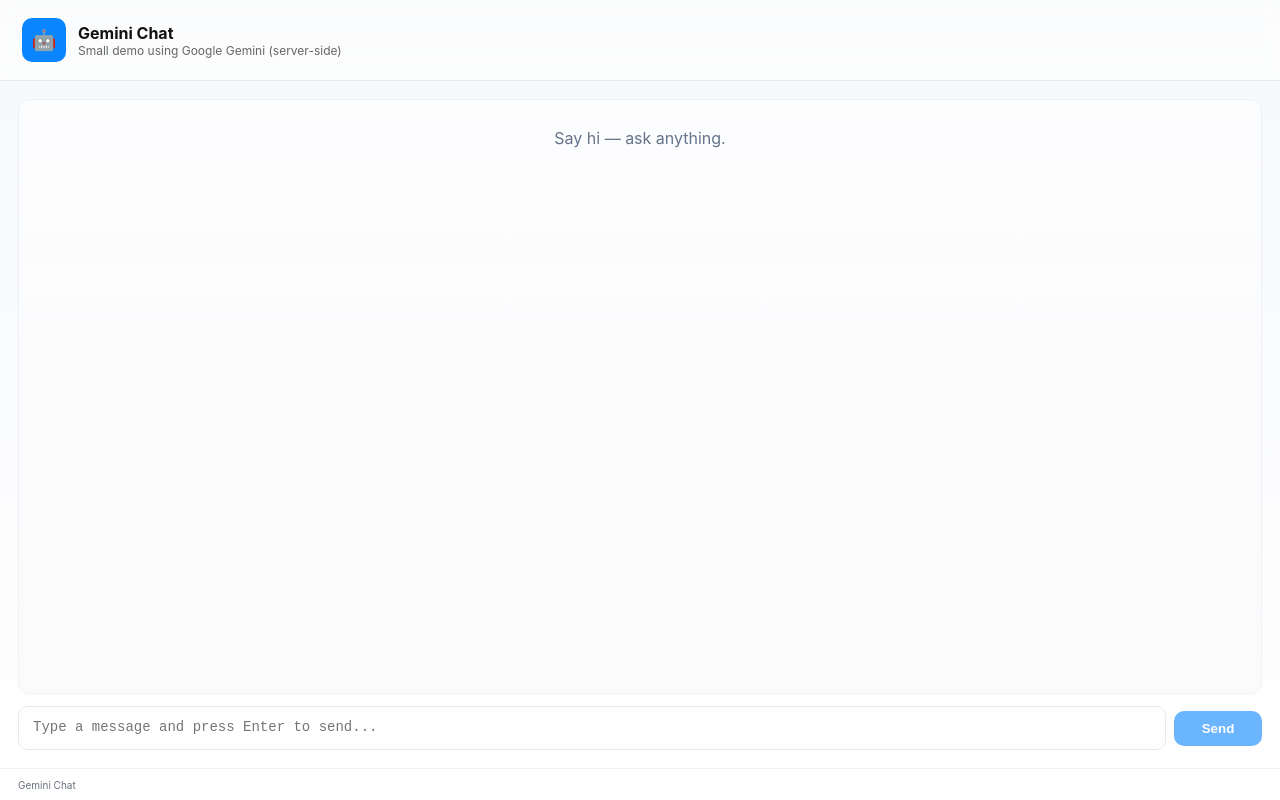
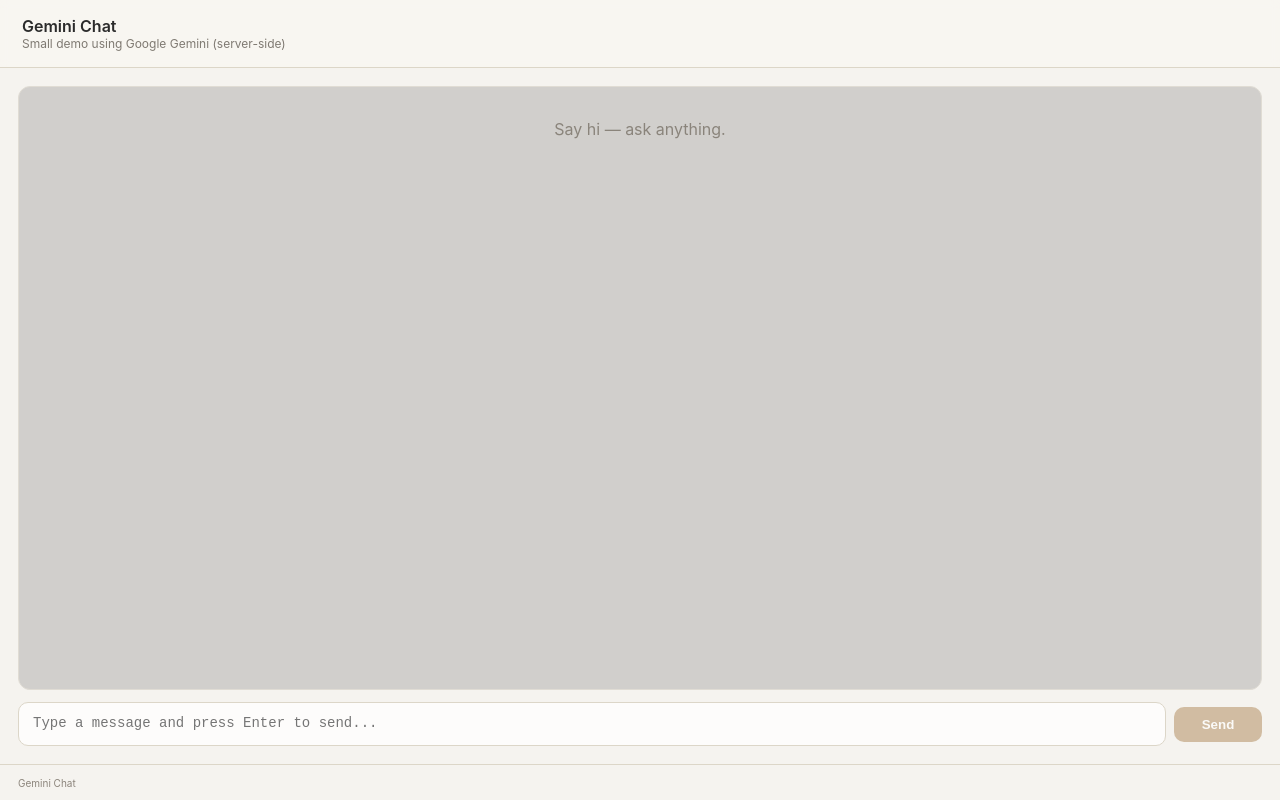
Before and after one commit to 9-Rahul/chatbot-test, a Next.js app: page / in a window 1280 px wide. Built offline with nearby package versions, Linux system fonts and the light colour scheme.

Commit message:
add few changes in UI

```diff
--- a/src/app/globals.css
+++ b/src/app/globals.css
@@ -1,6 +1,7 @@
-/* globals.css */
 * {
   box-sizing: border-box;
+  padding: 0px;
+  margin: 0px;
 }
 
 html,
@@ -8,58 +9,47 @@
 #__next {
   height: 100%;
   margin: 0;
-  font-family: Inter, ui-sans-serif, system-ui, -apple-system, "Segoe UI", Roboto, "Helvetica Neue", Arial;
+  font-family: Inter, ui-sans-serif, system-ui, -apple-system, "Segoe UI", Roboto, Arial;
+  background: #f5f3ef;
+  color: #2b2b2b;
 }
 
 .app-root {
   display: flex;
   flex-direction: column;
   height: 100vh;
-  background: linear-gradient(180deg, #f6f8fb 0%, #ffffff 100%);
-  color: #111;
+  background: #f5f3ef;
 }
 
-/* header */
+/* HEADER */
 .app-header {
-  padding: 18px 22px;
-  border-bottom: 1px solid #e6e9ee;
+  padding: 16px 22px;
+  border-bottom: 1px solid #dcd6c8;
   display: flex;
   align-items: center;
   gap: 12px;
-  background: rgba(255, 255, 255, 0.6);
-  backdrop-filter: blur(6px);
-}
-
-.brand {
-  display: flex;
-  gap: 12px;
-  align-items: center;
-}
-
-.logo {
-  width: 44px;
-  height: 44px;
-  display: flex;
-  align-items: center;
-  justify-content: center;
-  font-size: 20px;
-  border-radius: 10px;
-  background: #0b84ff;
-  color: #fff;
+  background: rgba(250, 247, 242, 0.7);
+  backdrop-filter: blur(4px);
 }
 
 .app-header h1 {
   margin: 0;
   font-size: 16px;
+  font-weight: 600;
 }
 
 .subtitle {
   margin: 0;
   font-size: 12px;
-  color: #666;
+  color: #7f7a72;
 }
 
-/* chat area */
+.brand {
+  display: flex;
+  gap: 10px;
+  align-items: center;
+}
+
 .chat-area {
   display: flex;
   flex-direction: column;
@@ -70,17 +60,16 @@
 
 .messages {
   flex: 1;
-  overflow: auto;
-  padding: 12px;
+  overflow-y: auto;
+  padding: 14px;
   display: flex;
   flex-direction: column;
-  gap: 8px;
+  gap: 10px;
   border-radius: 12px;
-  border: 1px solid #eef2f6;
-  background: linear-gradient(180deg, rgba(255, 255, 255, 0.6), rgba(250, 250, 252, 0.8));
+  border: 1px solid #e0dcd4;
+  background: #d1cfcc;
 }
 
-/* messages */
 .msg {
   display: flex;
   width: 100%;
@@ -101,63 +90,66 @@
   line-height: 1.45;
   white-space: pre-wrap;
   word-break: break-word;
-  box-shadow: 0 1px 0 rgba(16, 24, 40, 0.03), 0 6px 18px rgba(16, 24, 40, 0.04);
+  box-shadow: 0 2px 6px rgba(0, 0, 0, 0.04);
 }
+
 
 .msg.bot .bubble {
   background: #fff;
-  color: #111;
-  border: 1px solid #f0f3f6;
+  color: #2a2a2a;
+  border: 1px solid #e5dfd6;
   border-top-left-radius: 6px;
 }
 
+/* USER BUBBLE */
 .msg.user .bubble {
-  background: #0b84ff;
+  background: #605d57;
+  /* warm gray-beige */
   color: #fff;
   border-top-right-radius: 6px;
 }
 
-/* typing indicator */
+/* TYPING */
 .typing .bubble {
   display: flex;
   gap: 6px;
   align-items: center;
   padding: 8px 12px;
-  background: #fff
+  background: #ffffff;
+  border: 1px solid #e7e2db;
 }
 
 .typing .dot {
-  width: 8px;
-  height: 8px;
+  width: 7px;
+  height: 7px;
   border-radius: 50%;
-  background: #cfd8e3;
-  display: inline-block;
+  background: #c6c0b8;
   animation: blink 1s infinite;
 }
 
 .typing .dot:nth-child(2) {
-  animation-delay: 0.15s
+  animation-delay: 0.15s;
 }
 
 .typing .dot:nth-child(3) {
-  animation-delay: 0.3s
+  animation-delay: 0.3s;
 }
 
 @keyframes blink {
   0% {
-    opacity: 0.25
+    opacity: 0.2;
   }
 
   50% {
-    opacity: 1
+    opacity: 1;
   }
 
   100% {
-    opacity: 0.25
+    opacity: 0.2;
   }
 }
 
-/* composer */
+/* INPUT AREA */
 .composer {
   display: flex;
   gap: 8px;
@@ -168,11 +160,12 @@
   flex: 1;
   padding: 12px 14px;
   border-radius: 10px;
-  border: 1px solid #e6e9ee;
+  border: 1px solid #dcd6c8;
   resize: none;
   font-size: 14px;
   min-height: 44px;
   max-height: 140px;
+  background: #fdfcfb;
 }
 
 .send {
@@ -180,11 +173,15 @@
   min-width: 88px;
   border-radius: 10px;
   border: none;
-  background: #0b84ff;
+  background: #ba996f;
   color: #fff;
   font-weight: 600;
   cursor: pointer;
-  box-shadow: 0 6px 18px rgba(11, 132, 255, 0.12);
+  box-shadow: 0 4px 10px rgba(120, 110, 98, 0.18);
+}
+
+.send:hover {
+  background-color: #e8c598;
 }
 
 .send:disabled {
@@ -193,36 +190,36 @@
   box-shadow: none;
 }
 
-/* welcome */
+/* EMPTY STATE */
 .welcome {
-  color: #64748b;
-  padding: 16px;
-  text-align: center
+  color: #8a847b;
+  padding: 18px;
+  text-align: center;
 }
 
-/* footer */
+/* FOOTER */
 .app-footer {
-  padding: 8px 18px;
+  padding: 10px 18px;
   font-size: 12px;
-  color: #6b7280;
-  border-top: 1px solid #eef2f6;
-  background: transparent;
+  color: #8c857c;
+  border-top: 1px solid #dcd6c8;
 }
 
+/* INLINE CODE */
 code {
-  background: #f4f6f8;
+  background: #ece8e0;
   padding: 2px 6px;
   border-radius: 4px;
   font-size: 12px;
 }
 
-/* responsive */
-@media (max-width:640px) {
+/* RESPONSIVE */
+@media (max-width: 640px) {
   .app-header {
-    padding: 12px
+    padding: 12px;
   }
 
   .chat-area {
-    padding: 12px
+    padding: 12px;
   }
 }
--- a/src/app/page.js
+++ b/src/app/page.js
@@ -52,7 +52,6 @@
     <main className="app-root">
       <header className="app-header">
         <div className="brand">
-          <div className="logo">🤖</div>
           <div>
             <h1>Gemini Chat</h1>
             <p className="subtitle">Small demo using Google Gemini (server-side)</p>
```
